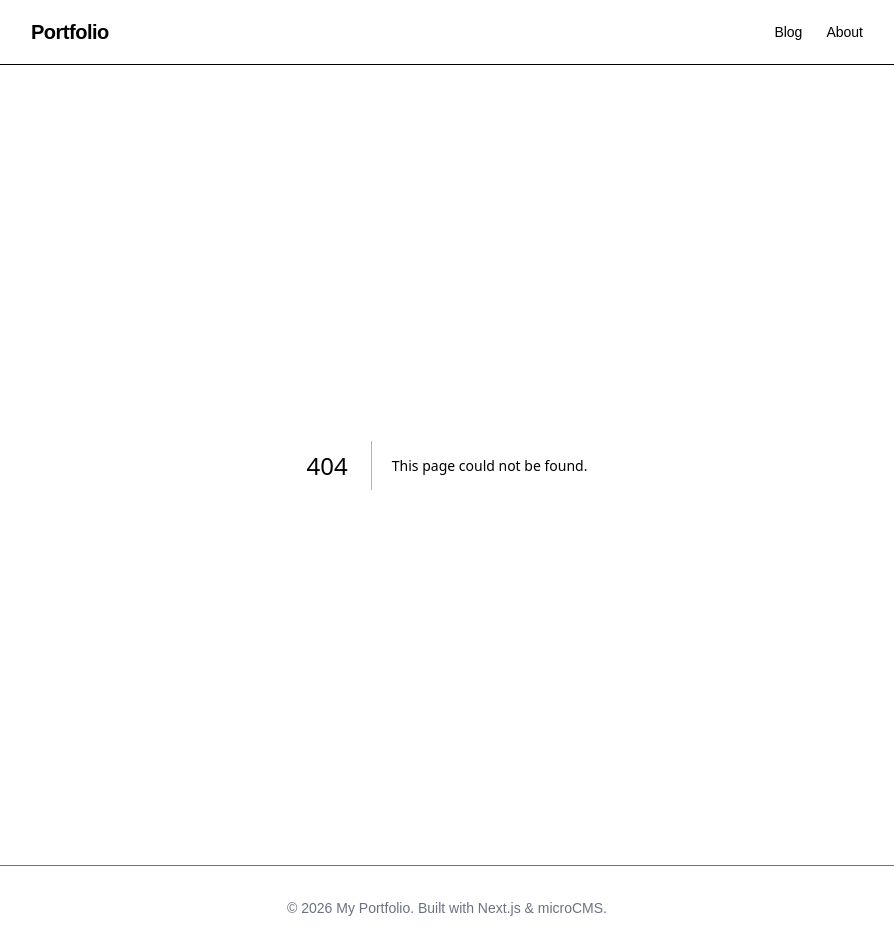
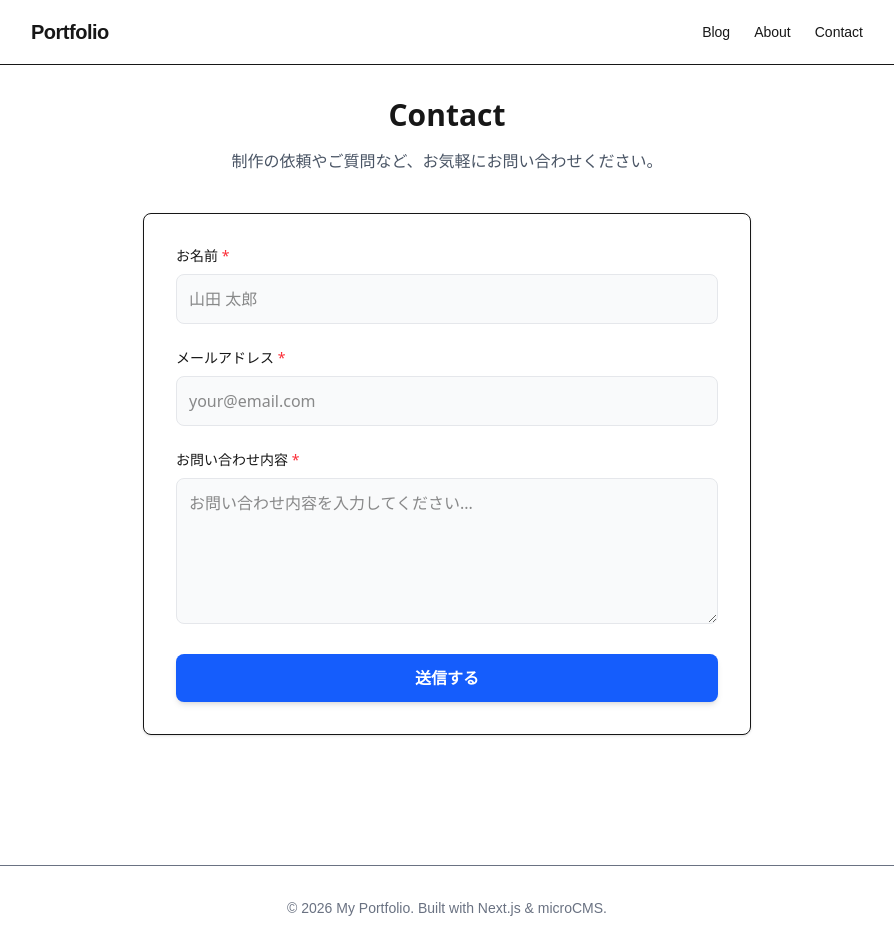
Before and after one commit to blazex60/react-next-portfolio, a Next.js app: page /contact in a window 1280 px wide. Before the commit this address had no page. Shown: the whole page, without its empty margins (193-1087 px from the left). Built offline with nearby package versions, Linux system fonts and the light colour scheme; no server answers.

Commit message:
お問い合わせフォームの実装

```diff
--- a/app/components/Header.tsx
+++ b/app/components/Header.tsx
@@ -4,12 +4,9 @@ export const Header = () => {
   return (
     <header className="border-b bg-white dark:bg-black dark:border-gray-800 sticky top-0 z-10 backdrop-blur-sm bg-opacity-80">
       <div className="max-w-4xl mx-auto px-8 h-16 flex items-center justify-between">
-        {/* ロゴエリア */}
         <Link href="/" className="text-xl font-bold tracking-tight hover:opacity-70 transition">
           Portfolio
         </Link>
-
-        {/* ナビゲーション */}
         <nav className="flex gap-6 text-sm font-medium">
           <Link href="/" className="hover:text-blue-600 dark:hover:text-blue-400 transition">
             Blog
@@ -17,6 +14,9 @@ export const Header = () => {
           <Link href="/about" className="hover:text-blue-600 dark:hover:text-blue-400 transition">
             About
           </Link>
+          <Link href="/contact" className="hover:text-blue-600 dark:hover:text-blue-400 transition">
+            Contact
+          </Link>
         </nav>
       </div>
     </header>
--- /dev/null
+++ b/app/contact/actions.ts
@@ -0,0 +1,101 @@
+"use server";
+
+import { Resend } from "resend";
+
+const resend = new Resend(process.env.RESEND_API_KEY);
+const my_address = process.env.MY_MAIL_ADDRESS
+
+export type ContactState = {
+  success: boolean;
+  message: string;
+  errors?: {
+    name?: string[];
+    email?: string[];
+    message?: string[];
+  };
+  // ▼ 追加: 入力内容を保持するためのフィールド
+  inputs?: {
+    name?: string;
+    email?: string;
+    message?: string;
+  };
+};
+
+export async function submitContactForm(
+  prevState: ContactState,
+  formData: FormData
+): Promise<ContactState> {
+  const name = formData.get("name") as string;
+  const email = formData.get("email") as string;
+  const message = formData.get("message") as string;
+
+  // バリデーションチェック
+  const errors: ContactState["errors"] = {};
+  if (!name || name.trim().length === 0) {
+    errors.name = ["名前を入力してください"];
+  }
+  if (!email || !email.includes("@")) {
+    errors.email = ["有効なメールアドレスを入力してください"];
+  }
+  if (!message || message.trim().length < 10) {
+    errors.message = ["お問い合わせ内容は10文字以上で入力してください"];
+  }
+
+  if (Object.keys(errors).length > 0) {
+    return {
+      success: false,
+      message: "入力内容に誤りがあります。",
+      errors,
+      // ▼ 追加: 入力されていた値をそのまま返す
+      inputs: { name, email, message },
+    };
+  }
+
+  // メール送信処理
+  try {
+    const data = await resend.emails.send({
+      from: "react-next-portfolio@resend.dev",
+      to: my_address, // ★ご自身のメールアドレスに修正済みか確認してください
+      subject: `【ポートフォリオ】お問い合わせ: ${name}様より`,
+      text: `
+--------------------------------------------------
+以下の内容でお問い合わせを受け付けました。
+--------------------------------------------------
+
+■お名前
+${name}
+
+■メールアドレス
+${email}
+
+■メッセージ
+${message}
+      `,
+    });
+
+    if (data.error) {
+      console.error("Resend Error:", data.error);
+      return {
+        success: false,
+        message: "メール送信に失敗しました。",
+        // ▼ 追加: APIエラー時も入力値を消さないように返す
+        inputs: { name, email, message },
+      };
+    }
+
+    return {
+      success: true,
+      message: "お問い合わせを受け付けました。ご連絡ありがとうございます！",
+      // 成功時はフォームが消える（または完了画面になる）ので inputs は返さなくてOK
+    };
+
+  } catch (error: any) {
+    console.error("Server Error:", JSON.stringify(error, null, 2));
+    return {
+      success: false,
+      message: "サーバーエラーが発生しました。",
+      // ▼ 追加: エラー時に入力値を返す
+      inputs: { name, email, message },
+    };
+  }
+}
--- /dev/null
+++ b/app/contact/page.tsx
@@ -0,0 +1,117 @@
+"use client";
+
+import { useActionState } from "react";
+import { submitContactForm, ContactState } from "./actions";
+import Link from "next/link";
+
+const initialState: ContactState = {
+  success: false,
+  message: "",
+};
+
+export default function ContactPage() {
+  const [state, formAction, isPending] = useActionState(submitContactForm, initialState);
+
+  return (
+    <main className="min-h-screen p-8 max-w-2xl mx-auto font-sans">
+      <header className="mb-10 text-center">
+        <h1 className="text-3xl font-bold mb-4">Contact</h1>
+        <p className="text-gray-600 dark:text-gray-400">
+          制作の依頼やご質問など、お気軽にお問い合わせください。
+        </p>
+      </header>
+
+      <section className="bg-white dark:bg-gray-900 p-8 rounded-lg border dark:border-gray-800 shadow-sm">
+        {state.success ? (
+          <div className="text-center py-10">
+            <h2 className="text-2xl font-bold text-green-600 mb-4">Thank You!</h2>
+            <p className="mb-6">{state.message}</p>
+            <Link
+              href="/"
+              className="inline-block px-6 py-2 bg-black text-white dark:bg-white dark:text-black rounded-full text-sm font-medium"
+            >
+              トップページに戻る
+            </Link>
+          </div>
+        ) : (
+          <form action={formAction} className="space-y-6">
+            {state.message && !state.success && (
+              <div className="p-4 bg-red-50 text-red-600 text-sm rounded border border-red-200">
+                {state.message}
+              </div>
+            )}
+
+            {/* 名前入力 */}
+            <div>
+              <label htmlFor="name" className="block text-sm font-medium mb-2">
+                お名前 <span className="text-red-500">*</span>
+              </label>
+              <input
+                type="text"
+                id="name"
+                name="name"
+                // ▼ 追加: defaultValueを設定
+                defaultValue={state.inputs?.name}
+                className="w-full p-3 border rounded-lg bg-gray-50 dark:bg-gray-800 border-gray-200 dark:border-gray-700 focus:outline-none focus:ring-2 focus:ring-blue-500"
+                placeholder="山田 太郎"
+              />
+              {state.errors?.name && (
+                <p className="text-red-500 text-xs mt-1">{state.errors.name[0]}</p>
+              )}
+            </div>
+
+            {/* メールアドレス入力 */}
+            <div>
+              <label htmlFor="email" className="block text-sm font-medium mb-2">
+                メールアドレス <span className="text-red-500">*</span>
+              </label>
+              <input
+                type="email"
+                id="email"
+                name="email"
+                // ▼ 追加: defaultValueを設定
+                defaultValue={state.inputs?.email}
+                className="w-full p-3 border rounded-lg bg-gray-50 dark:bg-gray-800 border-gray-200 dark:border-gray-700 focus:outline-none focus:ring-2 focus:ring-blue-500"
+                placeholder="your@email.com"
+              />
+              {state.errors?.email && (
+                <p className="text-red-500 text-xs mt-1">{state.errors.email[0]}</p>
+              )}
+            </div>
+
+            {/* メッセージ入力 */}
+            <div>
+              <label htmlFor="message" className="block text-sm font-medium mb-2">
+                お問い合わせ内容 <span className="text-red-500">*</span>
+              </label>
+              <textarea
+                id="message"
+                name="message"
+                rows={5}
+                // ▼ 追加: defaultValueを設定
+                defaultValue={state.inputs?.message}
+                className="w-full p-3 border rounded-lg bg-gray-50 dark:bg-gray-800 border-gray-200 dark:border-gray-700 focus:outline-none focus:ring-2 focus:ring-blue-500"
+                placeholder="お問い合わせ内容を入力してください..."
+              ></textarea>
+              {state.errors?.message && (
+                <p className="text-red-500 text-xs mt-1">{state.errors.message[0]}</p>
+              )}
+            </div>
+
+            <button
+              type="submit"
+              disabled={isPending}
+              className={`w-full py-3 px-6 rounded-lg font-bold text-white transition-all ${
+                isPending
+                  ? "bg-gray-400 cursor-not-allowed"
+                  : "bg-blue-600 hover:bg-blue-700 shadow-md hover:shadow-lg"
+              }`}
+            >
+              {isPending ? "送信中..." : "送信する"}
+            </button>
+          </form>
+        )}
+      </section>
+    </main>
+  );
+}
--- a/package.json
+++ b/package.json
@@ -15,7 +15,8 @@
     "next": "16.1.1",
     "react": "19.2.3",
     "react-dom": "19.2.3",
-    "react-syntax-highlighter": "^16.1.0"
+    "react-syntax-highlighter": "^16.1.0",
+    "resend": "^6.7.0"
   },
   "devDependencies": {
     "@tailwindcss/postcss": "^4",
```
Also changed, not shown: 1 other file (tests, documents, lock files or other folders).
